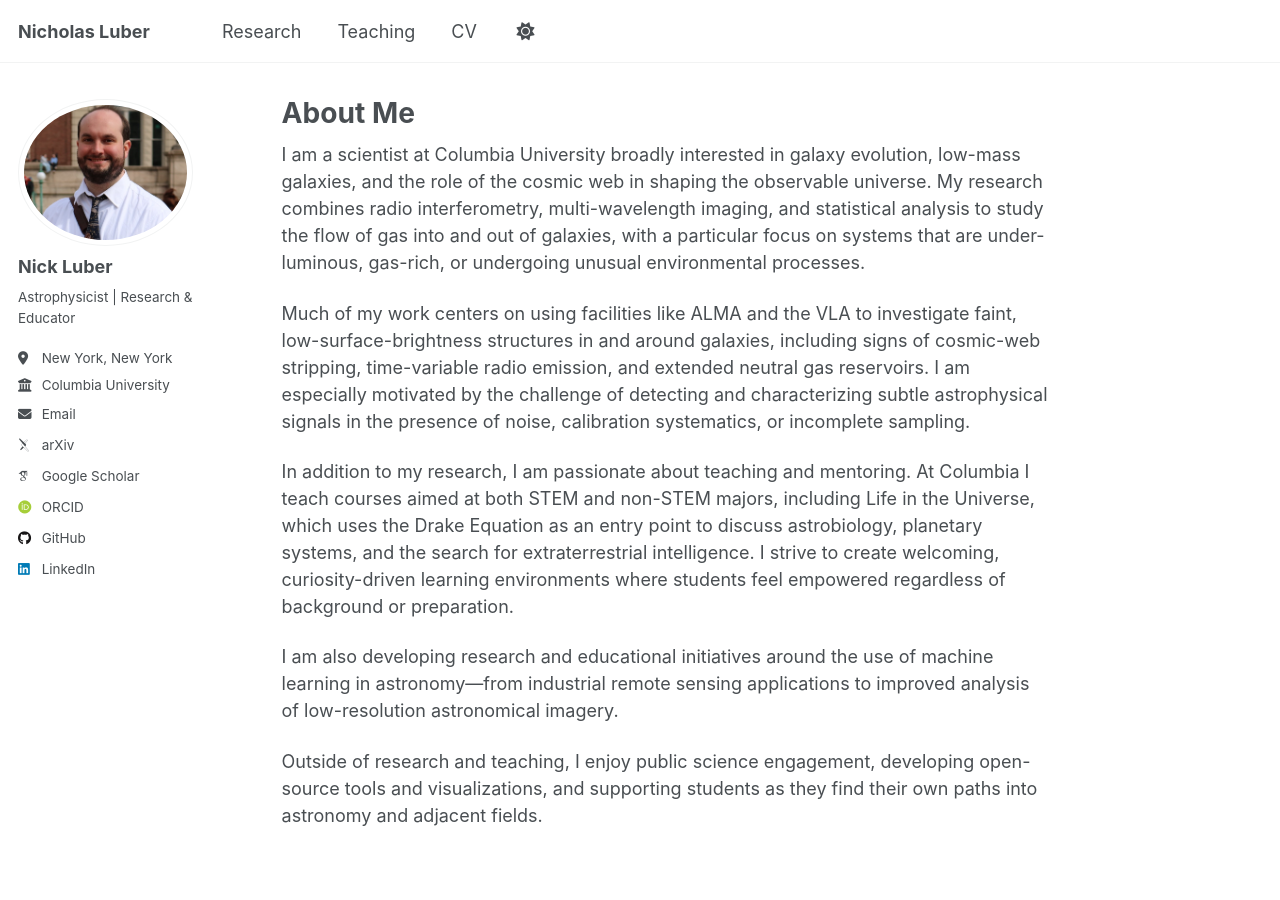
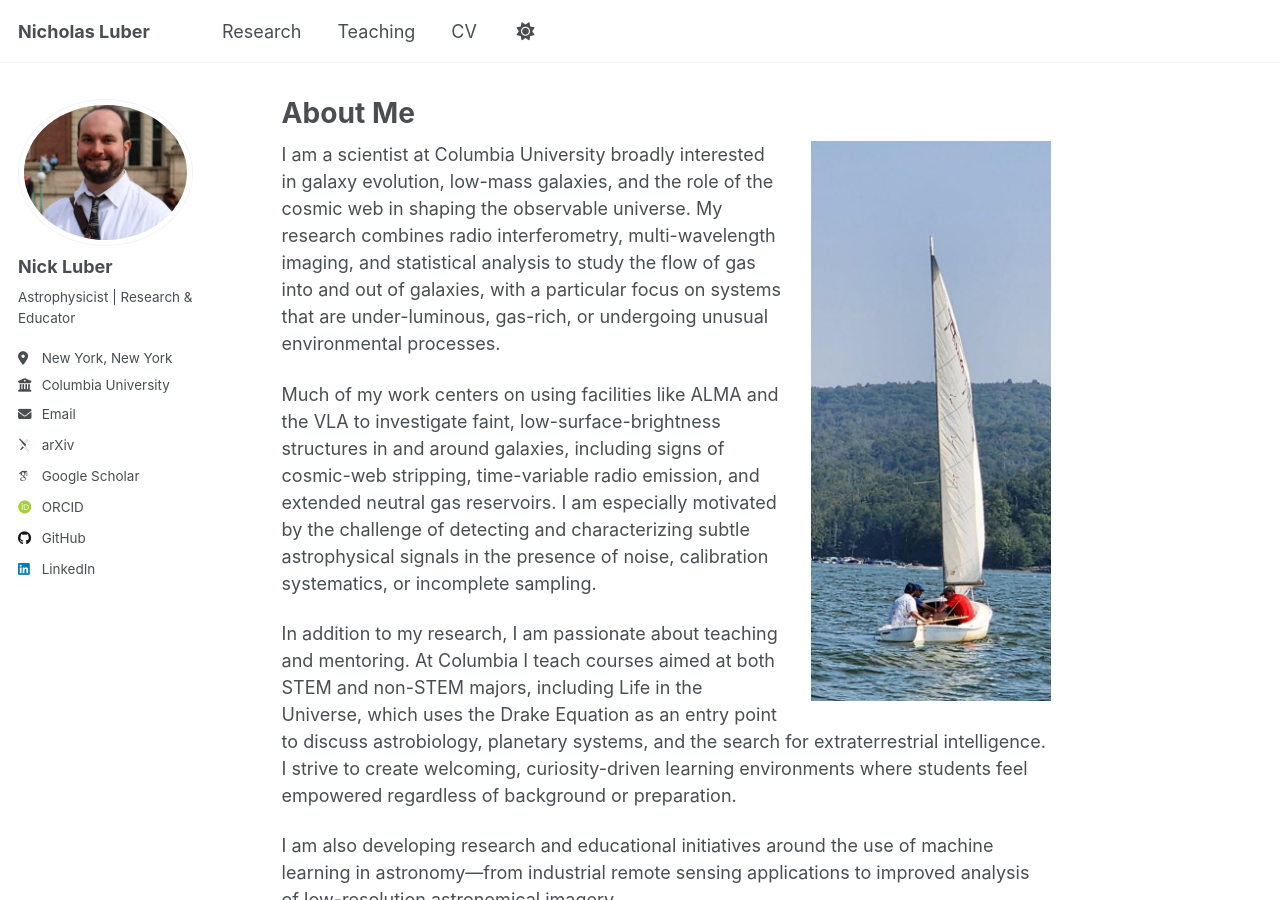
Before and after one commit to nicholasluber/nicholasluber.github.io, a Jekyll site: the page built from _pages/about.md, in a window 1280 px wide and 900 px high. Built offline with Jekyll 4.4.1, drawn with Linux system fonts in a browser that asks for light colours; some web fonts are replaced; a script that is not in the unit is left out.

Commit message:
Enhance about page with author image and layout
Added an author image and improved layout in the about page.

```diff
--- a/_pages/about.md
+++ b/_pages/about.md
@@ -4,6 +4,11 @@ title: "About Me"
 author_profile: true
 redirect_from: /about/
 ---
+
+
+<div style="float:right; width:240px; margin: 0 0 1em 1.5em;">
+  <img src="../images/NickSailing.jpeg" alt="Nick" style="width:100%;">
+</div>
 
 I am a scientist at Columbia University broadly interested in galaxy evolution, low-mass galaxies, and the role of the cosmic web in shaping the observable universe. My research combines radio interferometry, multi-wavelength imaging, and statistical analysis to study the flow of gas into and out of galaxies, with a particular focus on systems that are under-luminous, gas-rich, or undergoing unusual environmental processes.
 
@@ -14,3 +19,5 @@ In addition to my research, I am passionate about teaching and mentoring. At Col
 I am also developing research and educational initiatives around the use of machine learning in astronomy—from industrial remote sensing applications to improved analysis of low-resolution astronomical imagery.
 
 Outside of research and teaching, I enjoy public science engagement, developing open-source tools and visualizations, and supporting students as they find their own paths into astronomy and adjacent fields.
+
+<br style="clear: both;">
```
